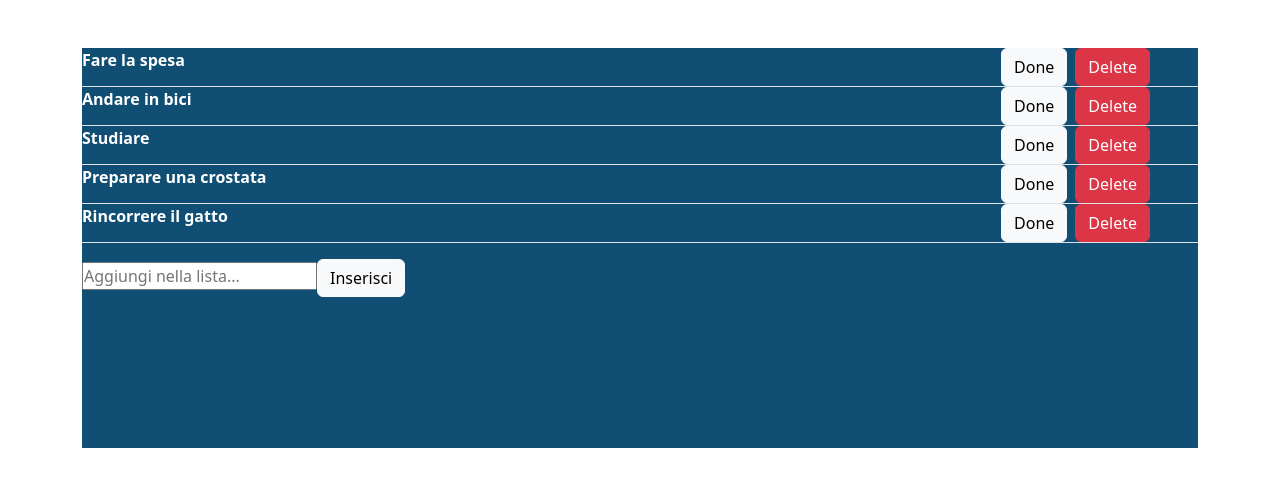
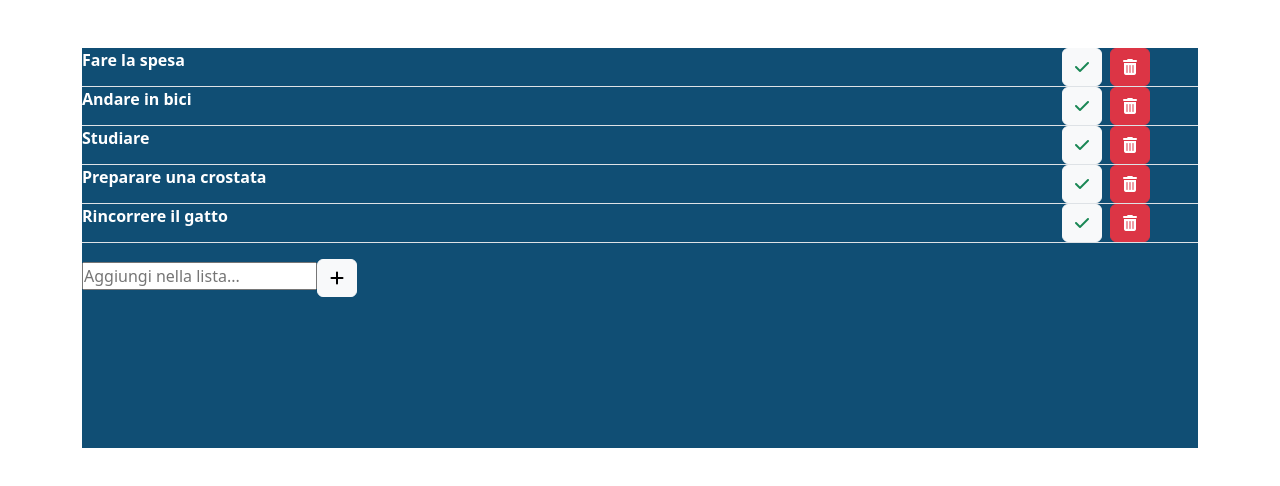
Before and after one commit to S-Lombardi/vue-todolist, a plain HTML site: page index.html in a window 1280 px wide. Drawn offline with nearby package versions, Linux system fonts and the light colour scheme.

Commit message:
Inserite icone ai pulsanti

```diff
--- a/css/style.css
+++ b/css/style.css
@@ -12,5 +12,5 @@
 
 
 .style-done{
-    text-decoration: line-through 2px black;
+    text-decoration: line-through 2px red;
 }
--- a/index.html
+++ b/index.html
@@ -28,12 +28,12 @@
                         </div>
                         <div >
                             <!-- Pulsante Task Done -->
-                            <button  @click="statusTask(index)" type="button" class="btn btn-light me-2">
-                                Done
+                            <button  @click="statusTask(index)" class="btn btn-light me-2" type="button">
+                                <i class="fas fa-check text-success" :class="item.done ? 'fas fa-x text-danger' : ''" ></i>
                             </button>
                             <!-- Pulsante Task Delete -->
                             <button @click="eliminaTask(index)" type="button" class="btn btn-danger me-5">
-                                Delete
+                                <i class="fas fa-trash-can"></i>
                             </button>
                         </div>
                     </div>
@@ -46,7 +46,7 @@
 
             <!-- Pulsante inserisci -->
             <button @click="aggiungiTask"  type="button" class="btn btn-light">
-                Inserisci
+                <i class="fas fa-plus"></i>
             </button>
             <!-- Fine Campo input -->
         </div>
```
